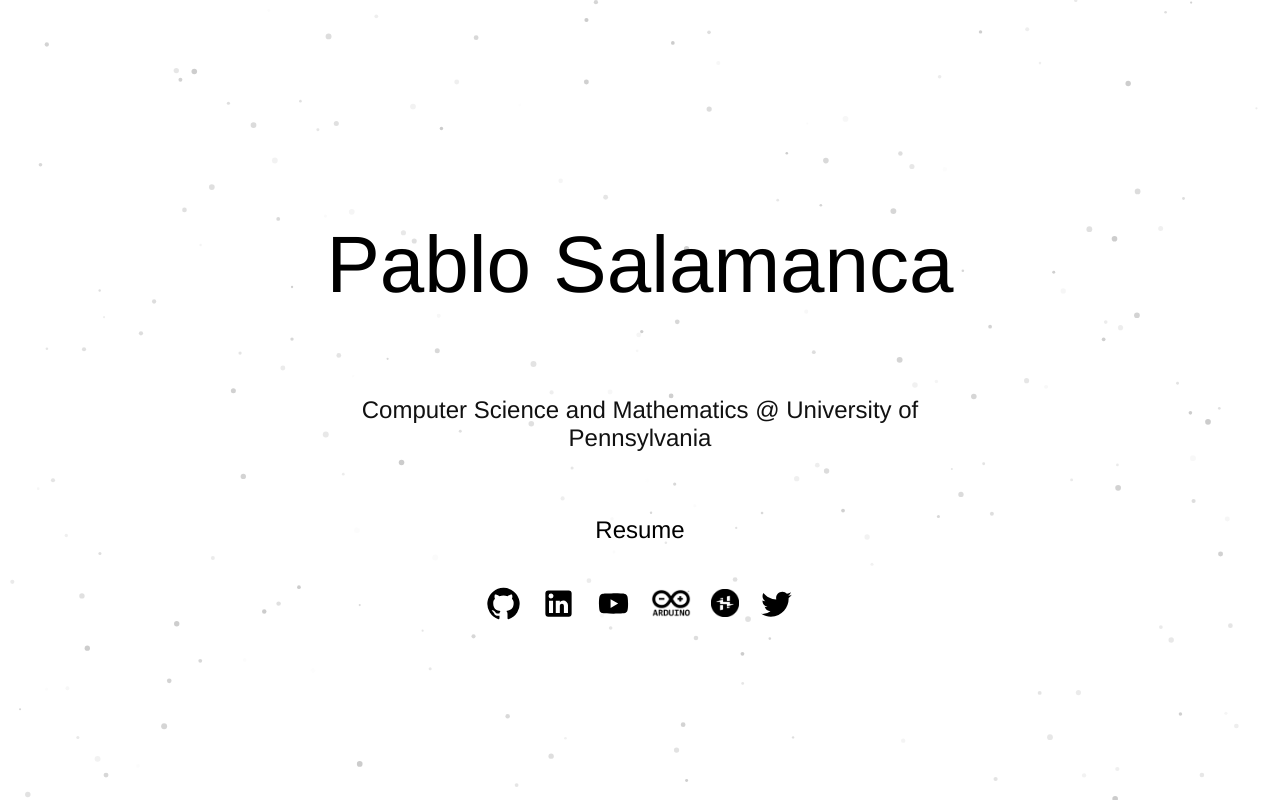
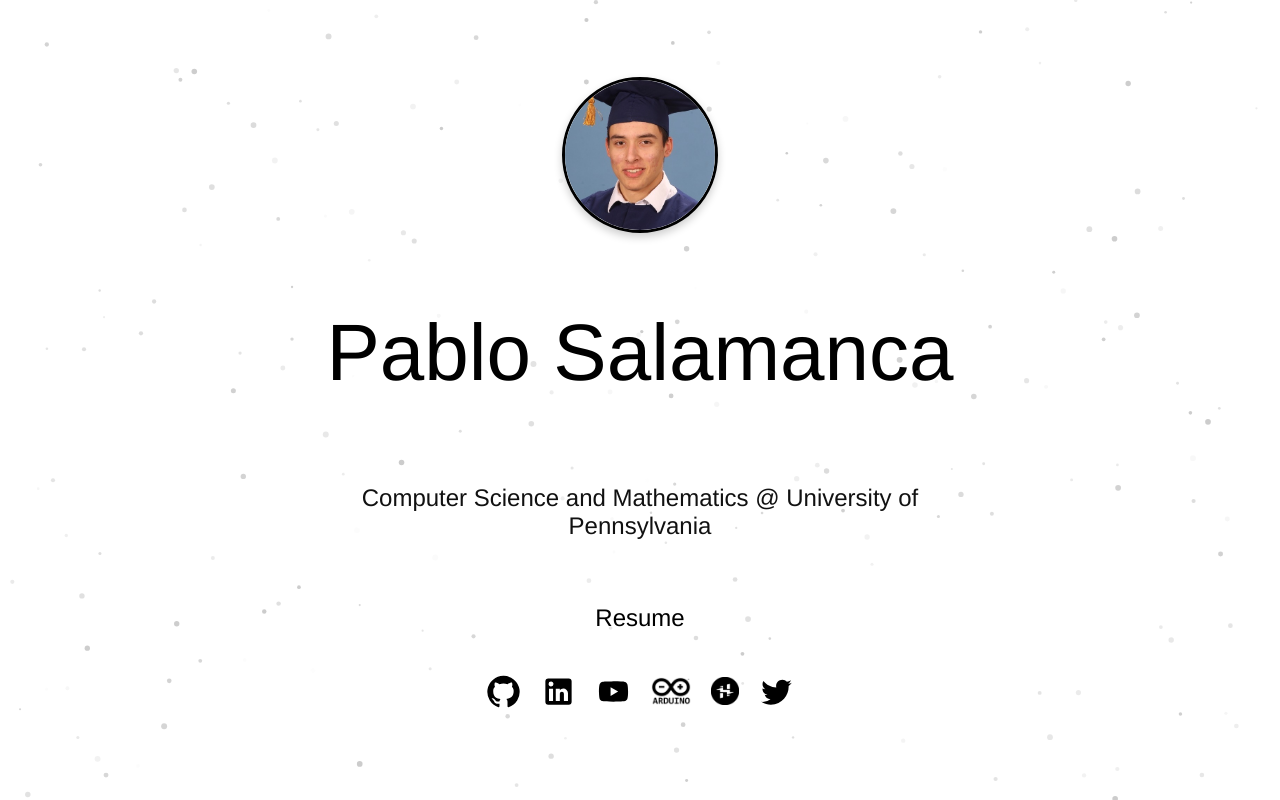
Before and after one commit to Pablerdo/pablosalamanca, a React (Create React App) app: page / in a window 1280 px wide. Built offline with nearby package versions, Linux system fonts and the light colour scheme.

Commit message:
add profile pic

```diff
--- a/src/App.css
+++ b/src/App.css
@@ -71,3 +71,13 @@
 .wrapper {
   position: relative;
 }
+
+.profile-image {
+  width: 150px;
+  height: 150px;
+  border-radius: 50%;
+  object-fit: cover;
+  margin-bottom: 20px;
+  border: 3px solid #000;
+  box-shadow: 0 4px 8px rgba(0, 0, 0, 0.2);
+}
--- a/src/App.js
+++ b/src/App.js
@@ -20,6 +20,7 @@ function App() {
     return (
         <div className="App">
           <header className="App-header">
+            <img src={require('./assets/Pablo_HSGrad.jpeg')} alt="Pablo Salamanca" className="profile-image" />
             <h1 className="App-title">Pablo Salamanca</h1>
             <h4 className="App-text">Computer Science and Mathematics @ University of Pennsylvania</h4>
             <h4 className="App-text">
```
Also changed, not shown: src/assets/Pablo_HSGrad.jpeg (added).
